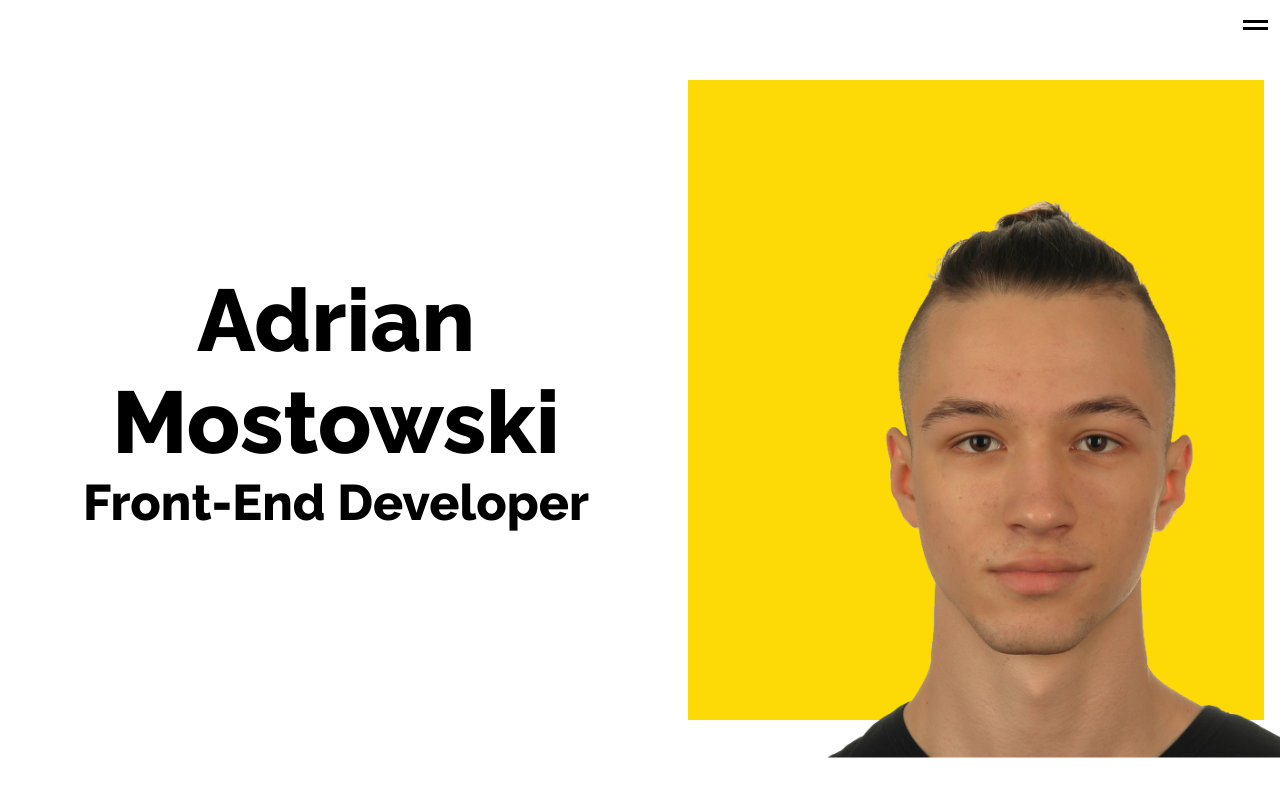
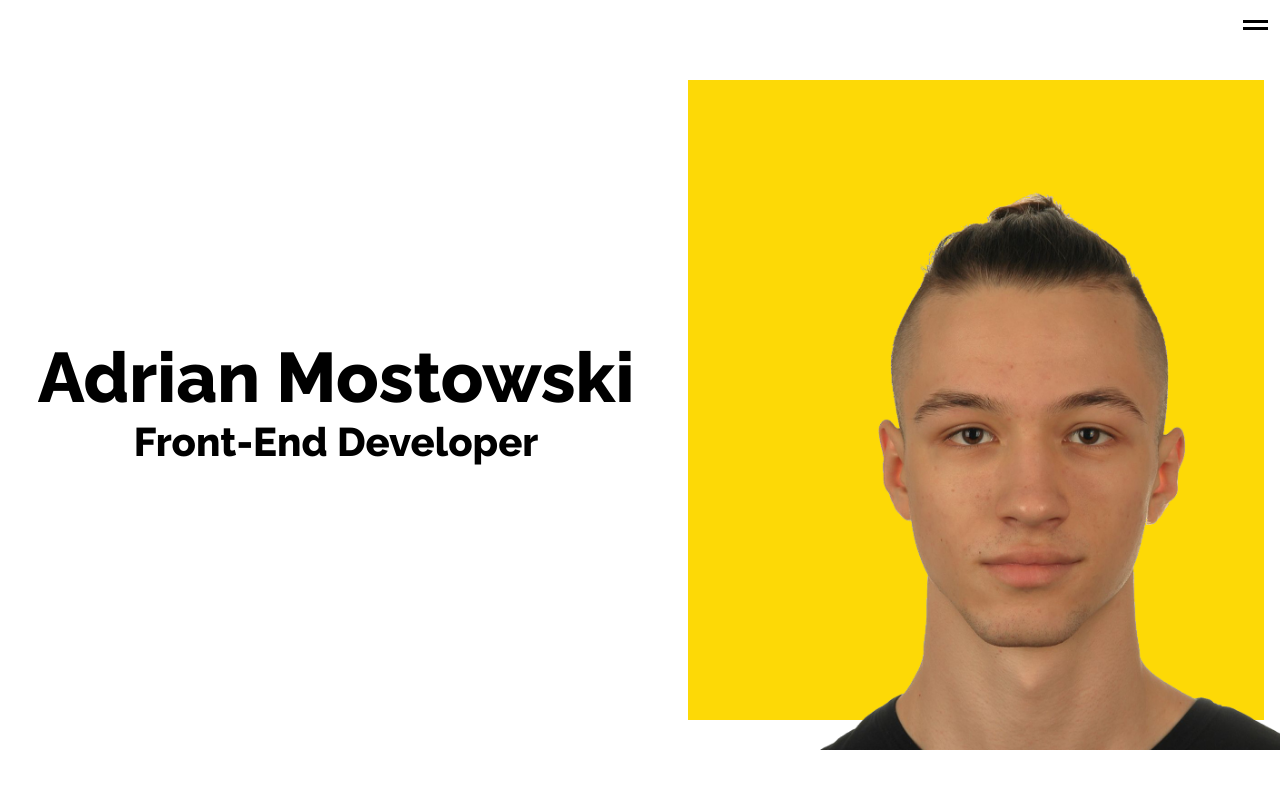
Before and after one commit to Adaxelx/portfolio-training, a React (Create React App) app: page / in a window 1280 px wide. Shown: the top 800 px of the page. Built offline with nearby package versions, Linux system fonts and the light colour scheme.

Commit message:
changes in fonts

```diff
--- a/src/Styles/Global/MainStyle.sass
+++ b/src/Styles/Global/MainStyle.sass
@@ -13,8 +13,11 @@ html
     font-size: 12px
 @media (orientation: landscape) and (min-width: 1024px)
   html
-    font-size: 15px
+    font-size: 14px
 @media (orientation: landscape) and (min-width: 1280px)
+  html
+    font-size: 20px
+@media (orientation: landscape) and (min-width: 1600px)
   html
     font-size: 25px
 
```
